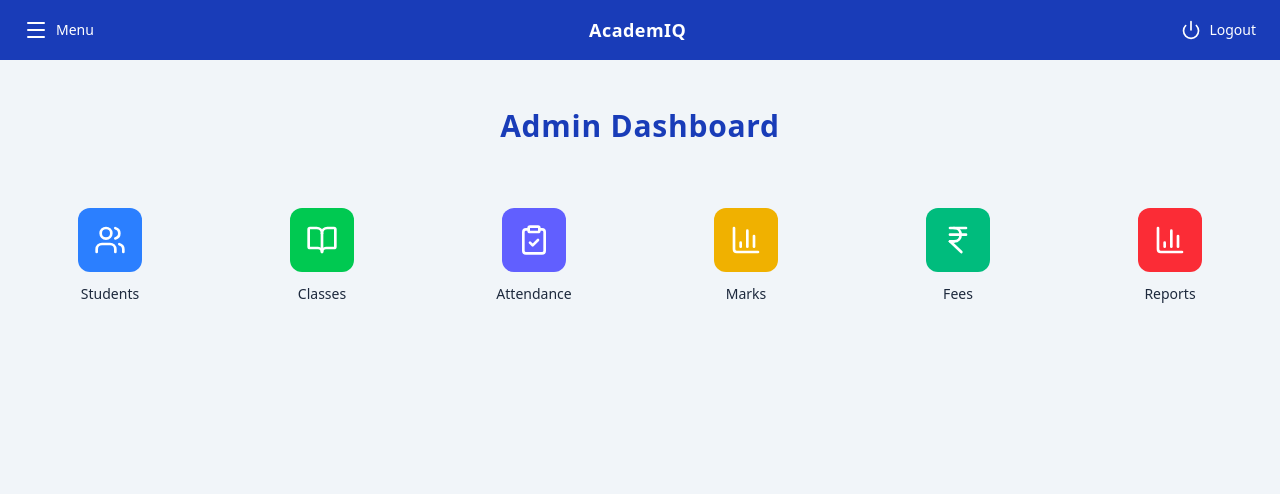
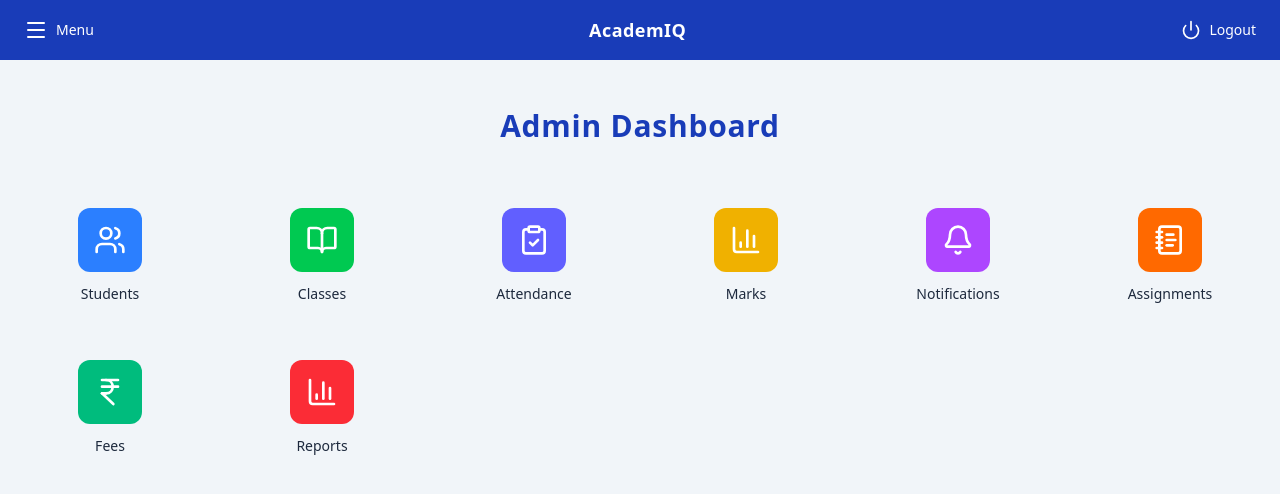
Before and after one commit to ayeshansari124/AcademIQ, a Next.js app: page /admin/dashboard in a window 1280 px wide. Shown: the top 494 px of the page. Built offline with nearby package versions, Linux system fonts and the light colour scheme; no server answers.

Commit message:
dashboard fix: added notification and assignments

```diff
--- /dev/null
+++ b/src/app/admin/assignments/page.tsx
@@ -0,0 +1,10 @@
+export default function AssignmentsPage() {
+  return (
+    <div className="p-8">
+      <h1 className="text-xl font-semibold">Assignments</h1>
+      <p className="mt-2 text-slate-600">
+        Create and manage class or student assignments here.
+      </p>
+    </div>
+  );
+}
--- a/src/app/admin/dashboard/page.tsx
+++ b/src/app/admin/dashboard/page.tsx
@@ -1,10 +1,17 @@
 import Link from "next/link";
 import {
-  ClipboardCheck,Users, BookOpen,IndianRupee,BarChart3
+  ClipboardCheck,
+  Users,
+  BookOpen,
+  IndianRupee,
+  BarChart3,
+  Bell,
+  NotebookText,
 } from "lucide-react";
+import { title } from "process";
 
 export default async function AdminDashboard() {
- const tiles = [
+const tiles = [
   {
     title: "Students",
     icon: Users,
@@ -30,6 +37,18 @@ export default async function AdminDashboard() {
     href: "/admin/marks",
   },
   {
+    title: "Notifications",
+    icon: Bell,
+    color: "bg-purple-500",
+    href: "/admin/notifications",
+  },
+  {
+    title: "Assignments",
+    icon: NotebookText,
+    color: "bg-orange-500",
+    href: "/admin/assignments",
+  },
+  {
     title: "Fees",
     icon: IndianRupee,
     color: "bg-emerald-500",
@@ -42,7 +61,6 @@ export default async function AdminDashboard() {
     href: "/admin/reports",
   },
 ];
-
 
   return (
     <div>
--- /dev/null
+++ b/src/app/admin/notifications/page.tsx
@@ -0,0 +1,10 @@
+export default function NotificationsPage() {
+  return (
+    <div className="p-8">
+      <h1 className="text-xl font-semibold">Notifications & Announcements</h1>
+      <p className="mt-2 text-slate-600">
+        System alerts and announcements will appear here.
+      </p>
+    </div>
+  );
+}
--- a/src/components/layout/AdminSidebar.tsx
+++ b/src/components/layout/AdminSidebar.tsx
@@ -9,8 +9,11 @@ import {
   ClipboardCheck,
   BarChart3,
   IndianRupee,
+  Bell,
+  NotebookText,
   X,
 } from "lucide-react";
+
 
 interface Props {
   open: boolean;
@@ -26,9 +29,12 @@ export default function AdminSidebar({ open, onClose }: Props) {
   { label: "Classes", icon: BookOpen, href: "/admin/classes" },
   { label: "Attendance", icon: ClipboardCheck, href: "/admin/attendance" },
   { label: "Marks", icon: BarChart3, href: "/admin/marks" },
+  { label: "Notifications", icon: Bell, href: "/admin/notifications" },
+  { label: "Assignments", icon: NotebookText, href: "/admin/assignments" },
   { label: "Fees", icon: IndianRupee, href: "/admin/fees" },
   { label: "Reports", icon: BarChart3, href: "/admin/reports" },
 ];
+
 
   return (
     <>
```
Also changed, not shown: src/app/student/assignments/page.tsx (added), src/app/student/notifications/page.tsx (added). Lines whose indentation alone changed are shown as unchanged.
